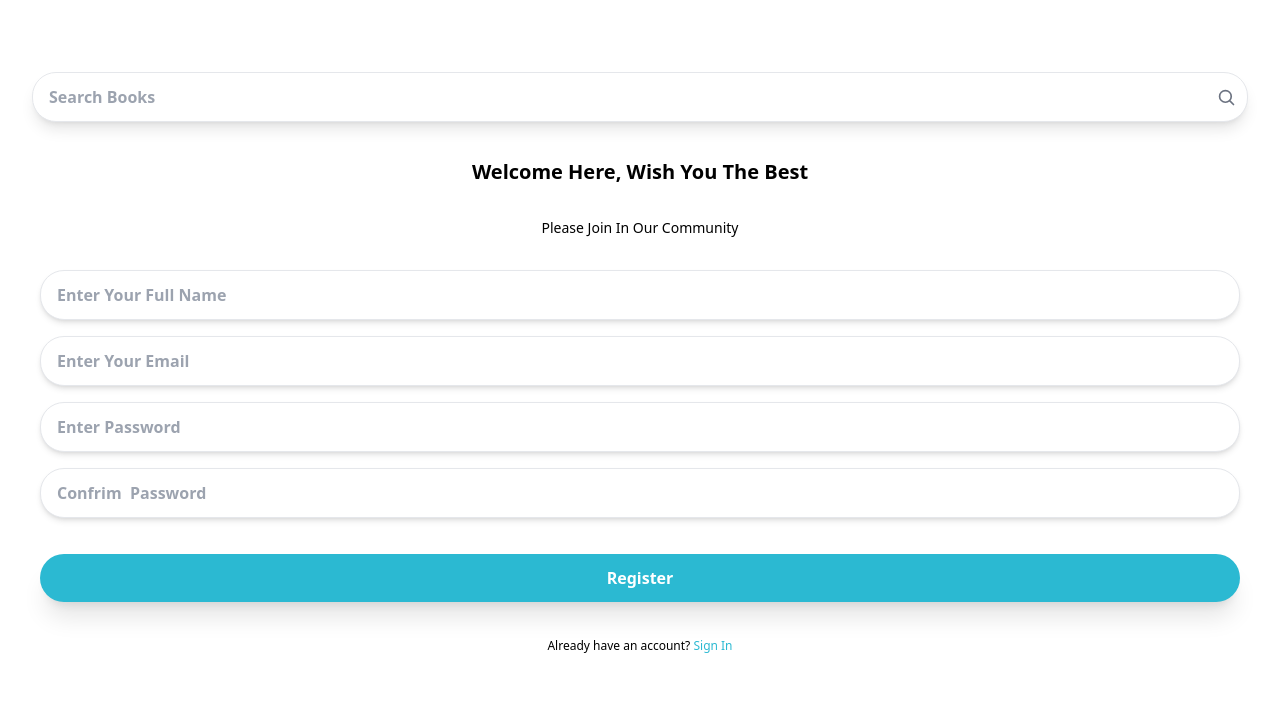
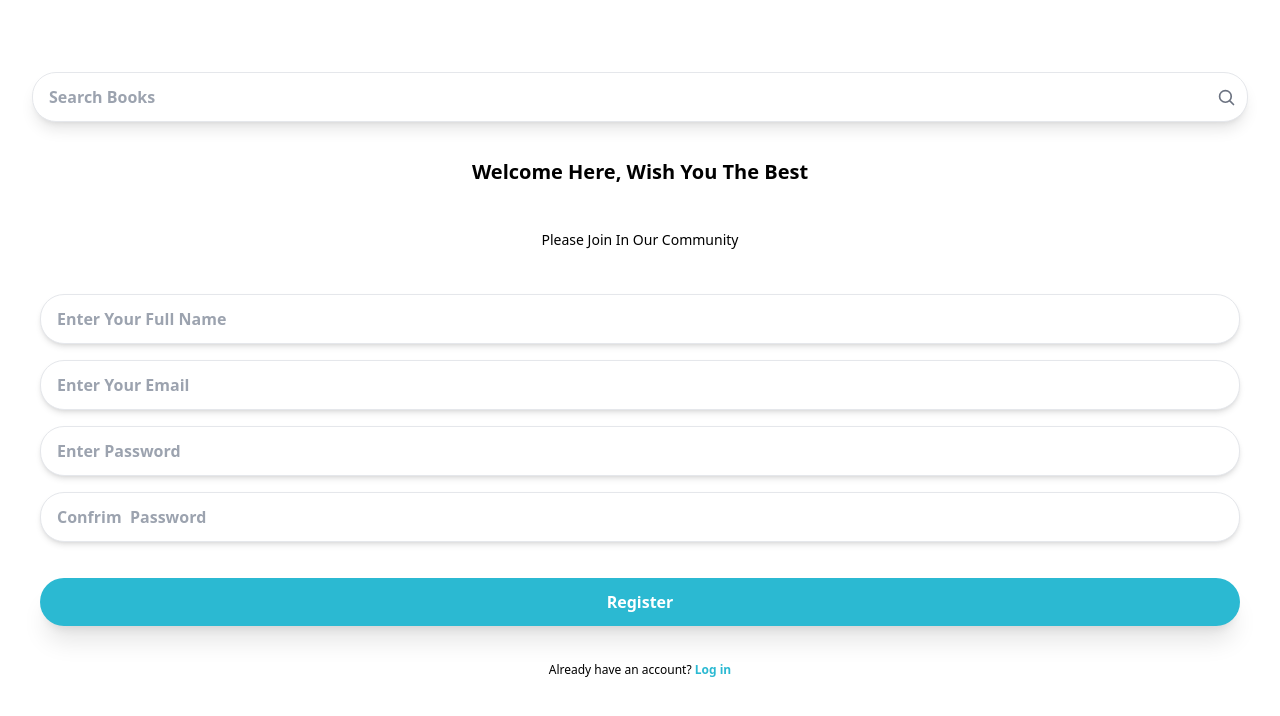
Before and after one commit to Hossein-Bakhtiari/library-app, a React (Vite) app: page /signup in a window 1280 px wide. Shown: the top 716 px of the page. Built offline with nearby package versions, Linux system fonts and the light colour scheme.

Commit message:
some chenges on sing up and log in page and add peyment button on checking out page

```diff
--- a/src/components/BasketCard.jsx
+++ b/src/components/BasketCard.jsx
@@ -54,7 +54,7 @@ const BasketCard = ({ data, clickHandler }) => {
           </div>
         </div>
       </div>
-      {/* Price */}
+
     </div>
   );
 };
--- a/src/components/Login.jsx
+++ b/src/components/Login.jsx
@@ -5,7 +5,7 @@ import { Link } from "react-router-dom";
 const Login = () => {
   return (
     <div className=" relative flex items-center justify-center">
-      <div className="relative overflow-hidden   w-full h-full p-5 sm:p-8 bg-[#ffffff] rounded-lg ">
+      <div className="relative overflow-hidden  w-full h-screen p-6 sm:p-8 bg-[#ffffff] rounded-lg  ">
         {/* <circles /> */}
         <div className="sm:hidden absolute top-[-20px] left-[-90px] w-40 h-40 bg-[#52D8F942] rounded-full opacity-90"></div>
         <div className="sm:hidden absolute top-[-80px] left-[-10px] w-40 h-40 bg-[#52D8F942] rounded-full opacity-90"></div>
@@ -63,14 +63,14 @@ const Login = () => {
               className="w-full shadow-md px-4  py-3 border rounded-3xl placeholder:font-semibold focus:outline-none focus:ring-2 focus:ring-blue-400 text-sm sm:text-base"
             />
           </div>
-          <div className="mb-4">
+          <div className="mb-1">
             <input
               type="password"
               placeholder="Enter Password"
               className="w-full shadow-md px-4 py-3 border rounded-3xl placeholder:font-semibold focus:outline-none focus:ring-2 focus:ring-blue-400 text-sm sm:text-base"
             />
           </div>
-          <div className=" relative text-center mb-4">
+          <div className=" relative text-center mb-3">
             <a
               href="/signup"
               className="text-xs font-semibold sm:text-sm text-[#2BB9D2] hover:underline"
@@ -87,13 +87,13 @@ const Login = () => {
         </form>
 
         {/* Sign Up */}
-        <div className=" flex justify-center items-center text-center mt-4">
+        <div className=" flex justify-center items-center text-center my-2">
           <form className="relative">
             <p className="text-xs font-medium sm:text-xs">
-              Already have an account?{" "}
+            No account yet?{" "}
               <a
                 href="/signup"
-                className="text-xs font-semibold ml-2 sm:text-sm text-[#2BB9D2] hover:underline"
+                className="text-xs font-semibold  sm:text-sm text-[#2BB9D2] hover:underline"
               >
                 SignUp
               </a>
--- a/src/components/SignUp.jsx
+++ b/src/components/SignUp.jsx
@@ -41,11 +41,12 @@ const SignUp = () => {
            </div>
 
            {/* Welcome Here*/}
-           <h2 className="text-center mt-9 text-xl font- font-bold sm:text-xl mb-4">
+           <h2 className="text-center mt-9 text-xl font-bold sm:text-xl mb-4">
            Welcome Here, Wish You The Best
            </h2>
            <div className=" relative flex justify-center m-8">
-                <p className='font-normal text-sm items-center'>Please Join In Our Community</p>
+                <p className='font-medium m-3
+                 text-sm items-center'>Please Join In Our Community</p>
            </div>
 
            {/* Form */}
@@ -90,13 +91,13 @@ const SignUp = () => {
            </form>
 
            {/* Sign Up */}
-           <div className="text-center mt-4">
-            <form className='relative'>
+           <div className= "justify-center items-center text-center mt-4">
+            <form className=' relative  '>
              <p className="text-xs font-medium sm:text-xs">
 
                Already have an account?{" "}
-               <a href="/login" className="text-[#2BB9D2] hover:underline">
-                 Sign In
+               <a href="/login" className="font-bold text-[#2BB9D2] hover:underline">
+                 Log in
                </a>
              </p>
             </form>
```
